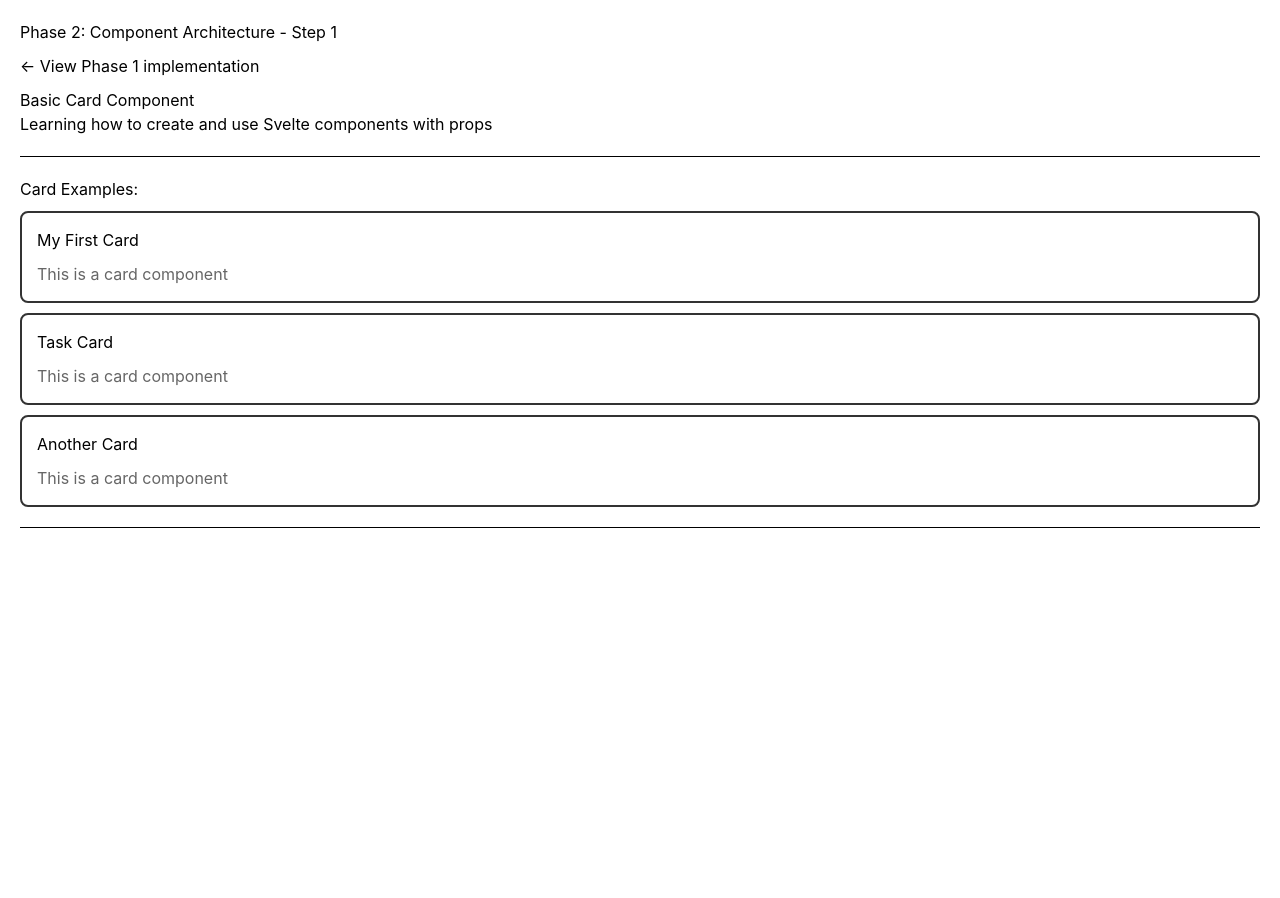
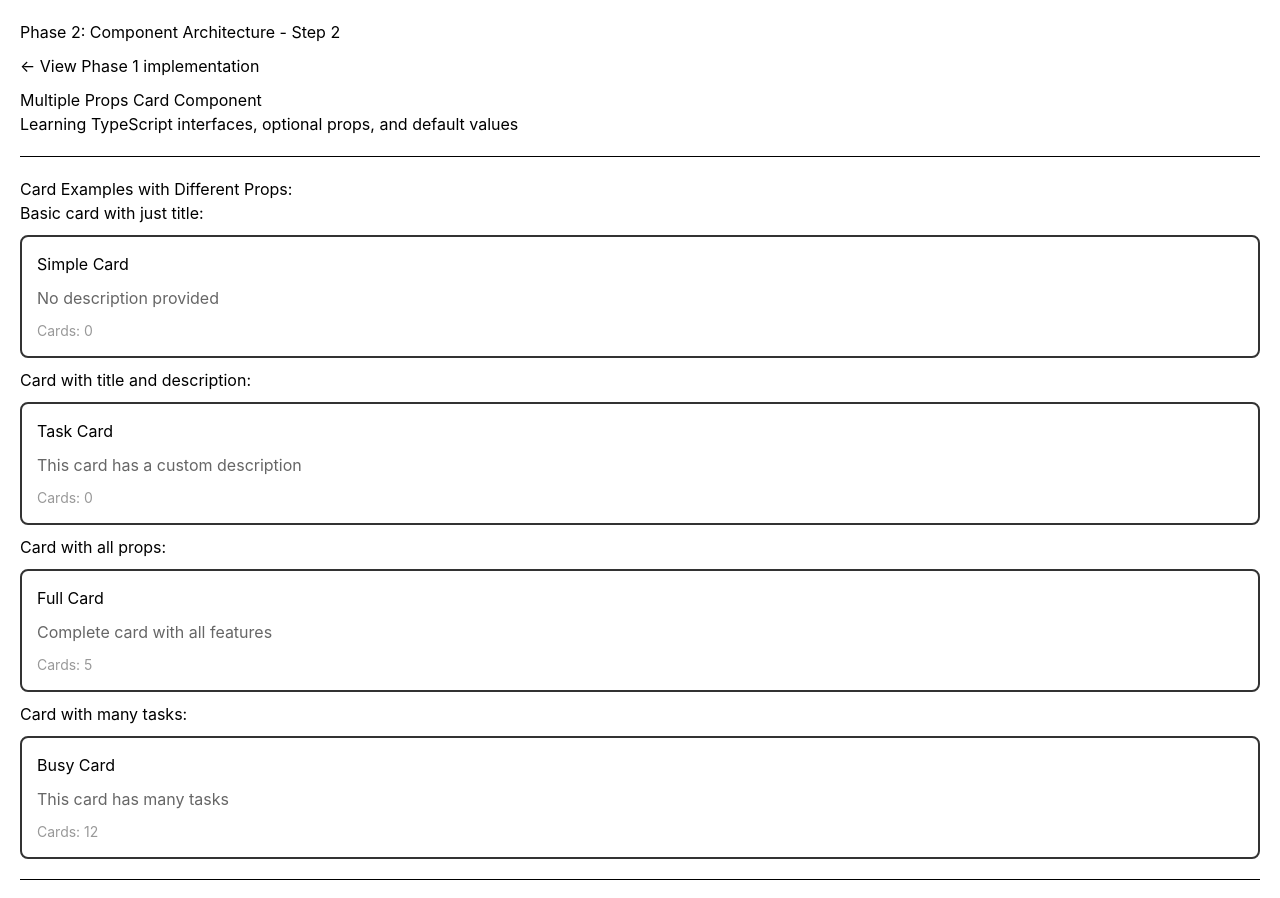
Before and after one commit to ChinmayNoob/svelte-tutorial, a SvelteKit app: page / in a window 1280 px wide. Shown: the top 898 px of the page. Before the commit the page ends 800 px from the top, so only its background shows below. Built offline with nearby package versions, Linux system fonts and the light colour scheme.

Commit message:
Add support for multiple props in Card component with TypeScript interfaces

```diff
--- a/src/lib/components/Card.svelte
+++ b/src/lib/components/Card.svelte
@@ -1,8 +1,15 @@
 <script lang="ts">
-	let { title } = $props();
+	interface CardProps {
+		title: string;
+		description?: string;
+		cardCount?: number;
+	}
+
+	let { title, description = 'No description provided', cardCount = 0 }: CardProps = $props();
 </script>
 
 <div style="border: 2px solid #333; padding: 15px; margin: 10px 0; border-radius: 8px;">
 	<h3 style="margin: 0 0 10px 0;">{title}</h3>
-	<p style="color: #666; margin: 0;">This is a card component</p>
+	<p style="color: #666; margin: 0 0 10px 0;">{description}</p>
+	<p style="color: #999; font-size: 14px; margin: 0;">Cards: {cardCount}</p>
 </div>
--- a/src/routes/+page.svelte
+++ b/src/routes/+page.svelte
@@ -3,21 +3,28 @@
 </script>
 
 <div style="padding: 20px;">
-	<h1>Phase 2: Component Architecture - Step 1</h1>
+	<h1>Phase 2: Component Architecture - Step 2</h1>
 	<p style="margin: 10px 0;"><a href="/phase1">← View Phase 1 implementation</a></p>
 
-	<h2>Basic Card Component</h2>
-	<p>Learning how to create and use Svelte components with props</p>
+	<h2>Multiple Props Card Component</h2>
+	<p>Learning TypeScript interfaces, optional props, and default values</p>
 
 	<hr style="margin: 20px 0;" />
 
-	<h3>Card Examples:</h3>
+	<h3>Card Examples with Different Props:</h3>
 
-	<Card title="My First Card" />
-	<Card title="Task Card" />
-	<Card title="Another Card" />
+	<h4>Basic card with just title:</h4>
+	<Card title="Simple Card" />
+
+	<h4>Card with title and description:</h4>
+	<Card title="Task Card" description="This card has a custom description" />
+
+	<h4>Card with all props:</h4>
+	<Card title="Full Card" description="Complete card with all features" cardCount={5} />
+
+	<h4>Card with many tasks:</h4>
+	<Card title="Busy Card" description="This card has many tasks" cardCount={12} />
 
 	<hr style="margin: 20px 0;" />
 
-
 </div>
```
Also changed, not shown: 1 other file (tests, documents, lock files or other folders).
